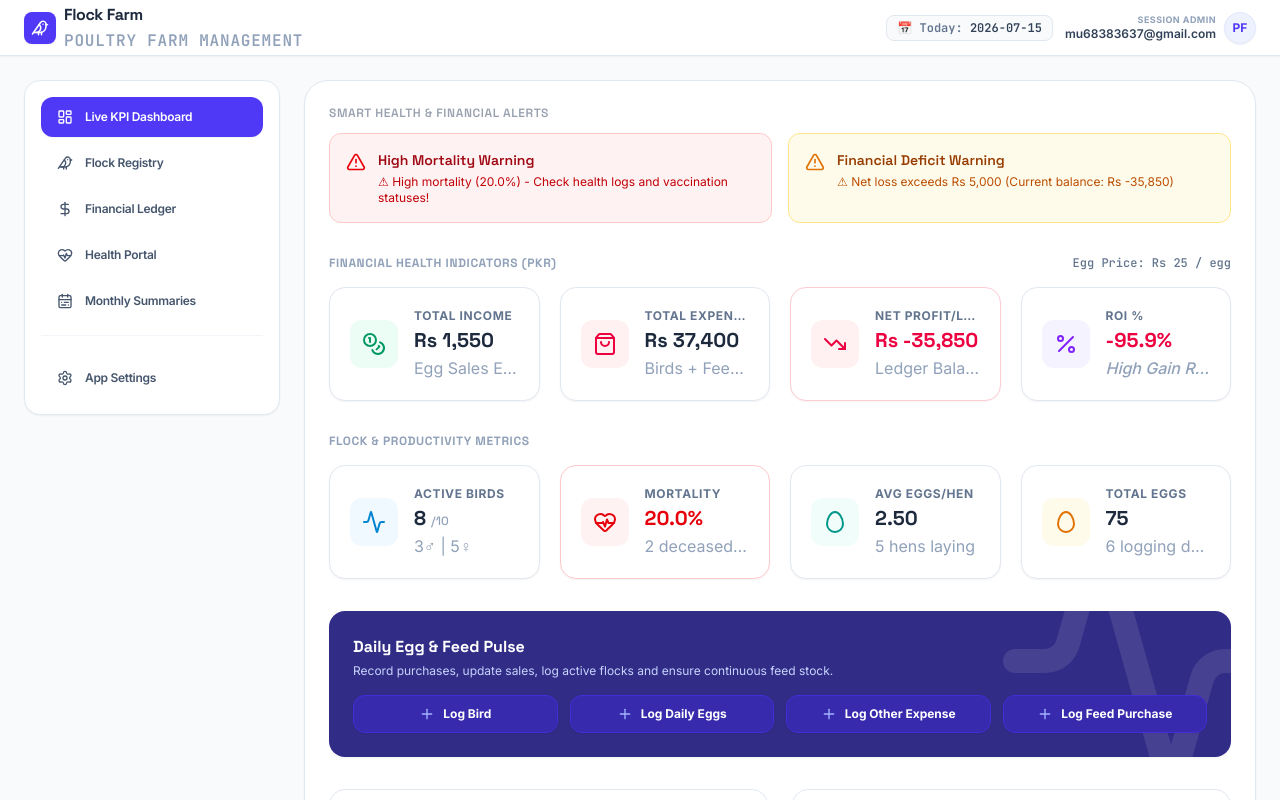
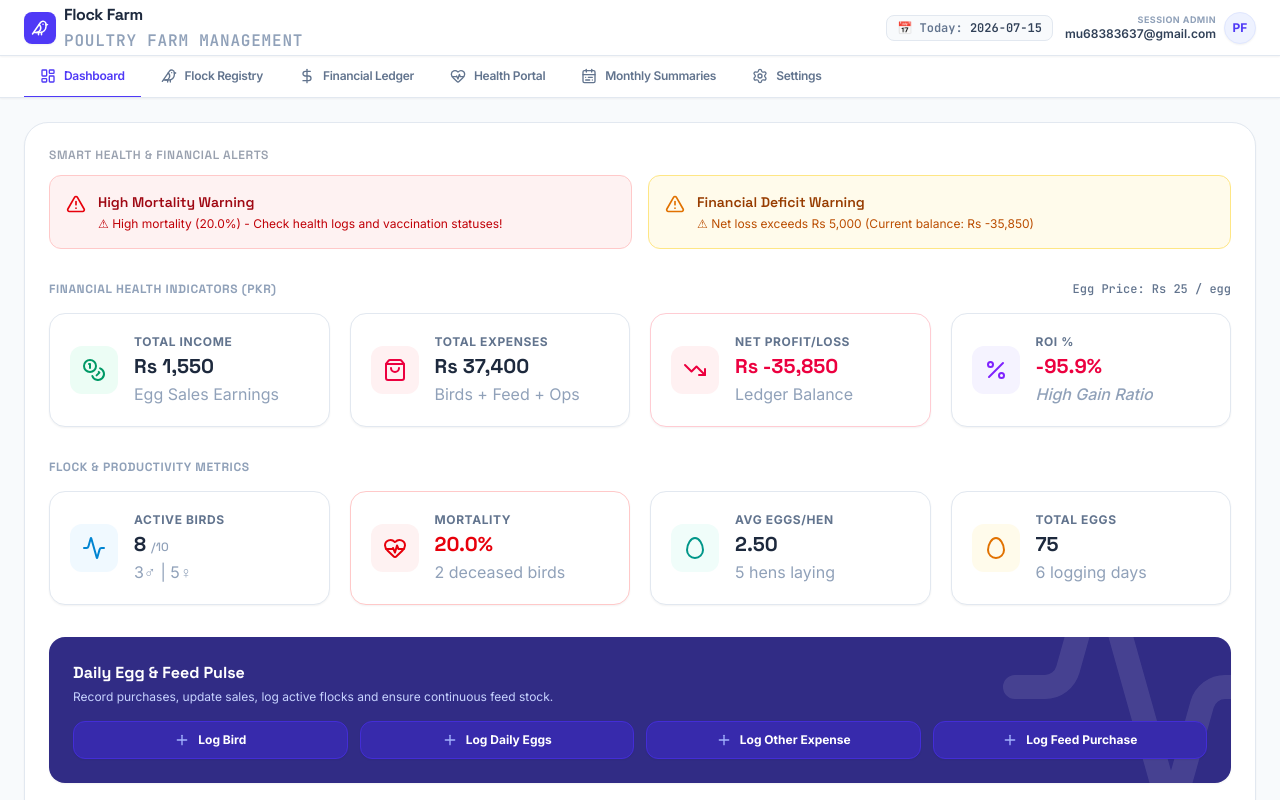
Before and after one commit to U-sman/flock_farm, a React (Vite) app: page / in a window 1280 px wide. Shown: the top 800 px of the page. Built offline with nearby package versions, Linux system fonts and the light colour scheme; no server answers.

Commit message:
Switch to top tab navigation layout

```diff
--- a/src/App.tsx
+++ b/src/App.tsx
@@ -221,79 +221,39 @@ export default function App() {
         </div>
       </header>
 
-      {/* Main Body Grid Layout */}
-      <div className="max-w-7xl w-full mx-auto p-3 sm:p-6 flex-1 flex flex-col md:flex-row gap-4 md:gap-6 pb-20 md:pb-6">
-        {/* Navigation Rail Container */}
-        <nav className="hidden md:flex md:w-64 shrink-0 bg-white p-4 rounded-2xl border border-slate-200 flex-col gap-1.5 shadow-xs h-fit sticky top-20 z-30" id="sidebar-navigation">
-          <button
-            onClick={() => setActiveTab('dashboard')}
-            className={`flex items-center gap-3 px-4 py-3 rounded-xl text-xs font-semibold tracking-tight transition cursor-pointer w-full text-left shrink-0 ${
-              activeTab === 'dashboard' ? 'bg-indigo-600 text-white shadow-xs' : 'text-slate-600 hover:bg-slate-50 hover:text-slate-950'
-            }`}
-            id="nav-dashboard"
-          >
-            <LayoutDashboard className="w-4 h-4" />
-            <span>Live KPI Dashboard</span>
-          </button>
+      {/* Horizontal Tab Navigation Bar (replaces sidebar) */}
+      <nav
+        className="bg-white border-b border-slate-200 sticky top-14 z-30 px-2 sm:px-6 shadow-xs"
+        id="tab-navigation"
+      >
+        <div className="max-w-7xl w-full mx-auto flex gap-1 overflow-x-auto no-scrollbar">
+          {[
+            { id: 'dashboard', label: 'Dashboard', icon: LayoutDashboard },
+            { id: 'flock', label: 'Flock Registry', icon: BirdIcon },
+            { id: 'ledger', label: 'Financial Ledger', icon: DollarSign },
+            { id: 'health', label: 'Health Portal', icon: HeartPulse },
+            { id: 'summary', label: 'Monthly Summaries', icon: CalendarRange },
+            { id: 'settings', label: 'Settings', icon: SettingsIcon },
+          ].map(({ id, label, icon: Icon }) => (
+            <button
+              key={id}
+              onClick={() => setActiveTab(id)}
+              className={`flex items-center gap-2 px-3.5 sm:px-4 py-3 text-xs font-semibold tracking-tight transition cursor-pointer whitespace-nowrap shrink-0 border-b-2 -mb-px ${
+                activeTab === id
+                  ? 'border-indigo-600 text-indigo-600'
+                  : 'border-transparent text-slate-500 hover:text-slate-800 hover:border-slate-200'
+              }`}
+              id={`nav-${id}`}
+            >
+              <Icon className="w-4 h-4" />
+              <span>{label}</span>
+            </button>
+          ))}
+        </div>
+      </nav>
 
-          <button
-            onClick={() => setActiveTab('flock')}
-            className={`flex items-center gap-3 px-4 py-3 rounded-xl text-xs font-semibold tracking-tight transition cursor-pointer w-full text-left shrink-0 ${
-              activeTab === 'flock' ? 'bg-indigo-600 text-white shadow-xs' : 'text-slate-600 hover:bg-slate-50 hover:text-slate-950'
-            }`}
-            id="nav-flock"
-          >
-            <BirdIcon className="w-4 h-4" />
-            <span>Flock Registry</span>
-          </button>
-
-          <button
-            onClick={() => setActiveTab('ledger')}
-            className={`flex items-center gap-3 px-4 py-3 rounded-xl text-xs font-semibold tracking-tight transition cursor-pointer w-full text-left shrink-0 ${
-              activeTab === 'ledger' ? 'bg-indigo-600 text-white shadow-xs' : 'text-slate-600 hover:bg-slate-50 hover:text-slate-950'
-            }`}
-            id="nav-ledger"
-          >
-            <DollarSign className="w-4 h-4" />
-            <span>Financial Ledger</span>
-          </button>
-
-          <button
-            onClick={() => setActiveTab('health')}
-            className={`flex items-center gap-3 px-4 py-3 rounded-xl text-xs font-semibold tracking-tight transition cursor-pointer w-full text-left shrink-0 ${
-              activeTab === 'health' ? 'bg-indigo-600 text-white shadow-xs' : 'text-slate-600 hover:bg-slate-50 hover:text-slate-950'
-            }`}
-            id="nav-health"
-          >
-            <HeartPulse className="w-4 h-4" />
-            <span>Health Portal</span>
-          </button>
-
-          <button
-            onClick={() => setActiveTab('summary')}
-            className={`flex items-center gap-3 px-4 py-3 rounded-xl text-xs font-semibold tracking-tight transition cursor-pointer w-full text-left shrink-0 ${
-              activeTab === 'summary' ? 'bg-indigo-600 text-white shadow-xs' : 'text-slate-600 hover:bg-slate-50 hover:text-slate-950'
-            }`}
-            id="nav-summary"
-          >
-            <CalendarRange className="w-4 h-4" />
-            <span>Monthly Summaries</span>
-          </button>
-
-          <div className="border-t border-slate-100 my-2 pt-2 hidden md:block" />
-
-          <button
-            onClick={() => setActiveTab('settings')}
-            className={`flex items-center gap-3 px-4 py-3 rounded-xl text-xs font-semibold tracking-tight transition cursor-pointer w-full text-left shrink-0 ${
-              activeTab === 'settings' ? 'bg-indigo-600 text-white shadow-xs' : 'text-slate-600 hover:bg-slate-50 hover:text-slate-950'
-            }`}
-            id="nav-settings"
-          >
-            <SettingsIcon className="w-4 h-4" />
-            <span>App Settings</span>
-          </button>
-        </nav>
-
+      {/* Main Content Area (full width, no sidebar) */}
+      <div className="max-w-7xl w-full mx-auto p-3 sm:p-6 flex-1 flex flex-col gap-4 md:gap-6">
         {/* Content Box Container */}
         <main className="flex-1 bg-white p-3.5 sm:p-6 rounded-2xl sm:rounded-3xl border border-slate-200 shadow-xs min-w-0" id="main-content-window">
           {activeTab === 'dashboard' && (
@@ -366,64 +326,6 @@ export default function App() {
         </main>
       </div>
 
-      {/* Mobile Sticky Bottom Navigation Bar */}
-      <nav className="md:hidden fixed bottom-0 left-0 right-0 z-50 bg-white border-t border-slate-200 flex justify-around items-center py-2 px-1 shadow-[0_-4px_12px_rgba(0,0,0,0.06)]" id="mobile-navigation">
-        <button
-          onClick={() => setActiveTab('dashboard')}
-          className={`flex flex-col items-center gap-1 py-1 px-3.5 rounded-xl text-[10px] font-bold transition-all cursor-pointer ${
-            activeTab === 'dashboard' ? 'text-indigo-600 scale-105' : 'text-slate-400'
-          }`}
-          id="btn-mob-nav-dashboard"
-        >
-          <LayoutDashboard className="w-5 h-5" />
-          <span>Dashboard</span>
-        </button>
-
-        <button
-          onClick={() => setActiveTab('flock')}
-          className={`flex flex-col items-center gap-1 py-1 px-3.5 rounded-xl text-[10px] font-bold transition-all cursor-pointer ${
-            activeTab === 'flock' ? 'text-indigo-600 scale-105' : 'text-slate-400'
-          }`}
-          id="btn-mob-nav-flock"
-        >
-          <BirdIcon className="w-5 h-5" />
-          <span>Registry</span>
-        </button>
-
-        <button
-          onClick={() => setActiveTab('ledger')}
-          className={`flex flex-col items-center gap-1 py-1 px-3.5 rounded-xl text-[10px] font-bold transition-all cursor-pointer ${
-            activeTab === 'ledger' ? 'text-indigo-600 scale-105' : 'text-slate-400'
-          }`}
-          id="btn-mob-nav-ledger"
-        >
-          <DollarSign className="w-5 h-5" />
-          <span>Ledger</span>
-        </button>
-
-        <button
-          onClick={() => setActiveTab('health')}
-          className={`flex flex-col items-center gap-1 py-1 px-3.5 rounded-xl text-[10px] font-bold transition-all cursor-pointer ${
-            activeTab === 'health' ? 'text-indigo-600 scale-105' : 'text-slate-400'
-          }`}
-          id="btn-mob-nav-health"
-        >
-          <HeartPulse className="w-5 h-5" />
-          <span>Health</span>
-        </button>
-
-        <button
-          onClick={() => setActiveTab('summary')}
-          className={`flex flex-col items-center gap-1 py-1 px-3.5 rounded-xl text-[10px] font-bold transition-all cursor-pointer ${
-            activeTab === 'summary' ? 'text-indigo-600 scale-105' : 'text-slate-400'
-          }`}
-          id="btn-mob-nav-summary"
-        >
-          <CalendarRange className="w-5 h-5" />
-          <span>Summary</span>
-        </button>
-      </nav>
-
       {/* Small Legal / Footer */}
       <footer className="bg-white text-slate-400 text-center py-4 text-4xs font-mono border-t border-slate-200 shadow-xs mt-auto">
         <div className="max-w-7xl mx-auto px-6 flex justify-between items-center flex-wrap gap-2">
--- a/src/index.css
+++ b/src/index.css
@@ -21,3 +21,12 @@ h1, h2, h3, h4, .display-font {
 .mono-font {
   font-family: var(--font-mono);
 }
+
+/* Hides scrollbar for the horizontal tab bar while keeping it scrollable */
+.no-scrollbar {
+  -ms-overflow-style: none;
+  scrollbar-width: none;
+}
+.no-scrollbar::-webkit-scrollbar {
+  display: none;
+}
```
